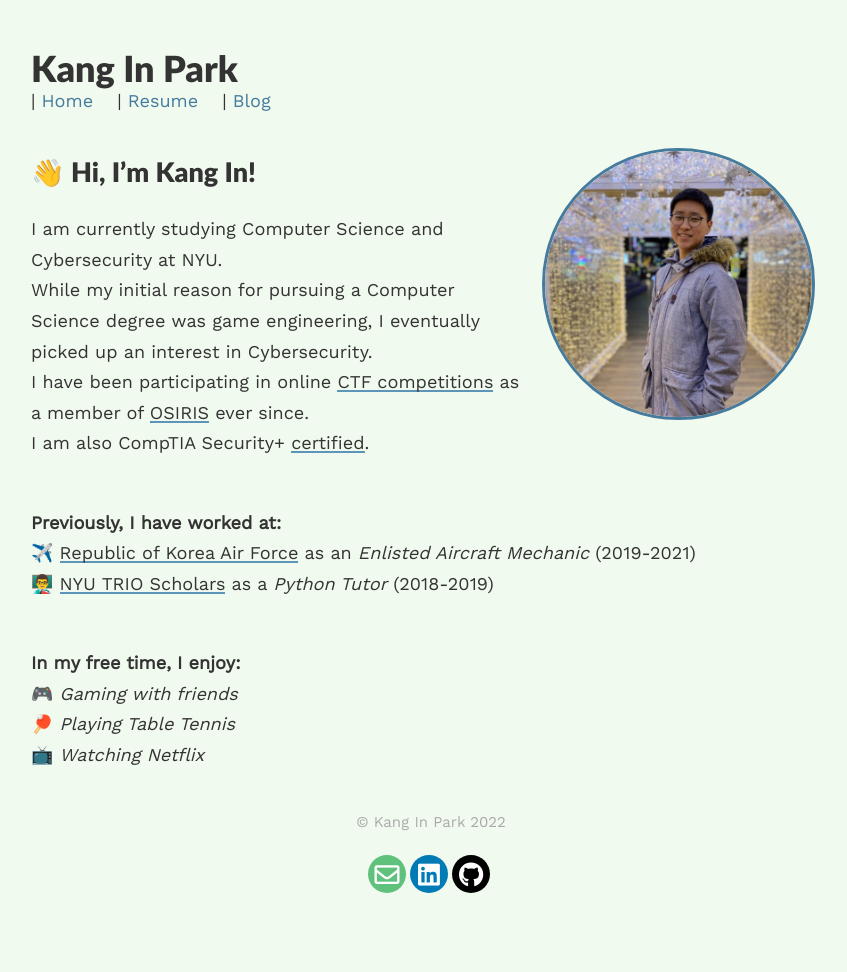
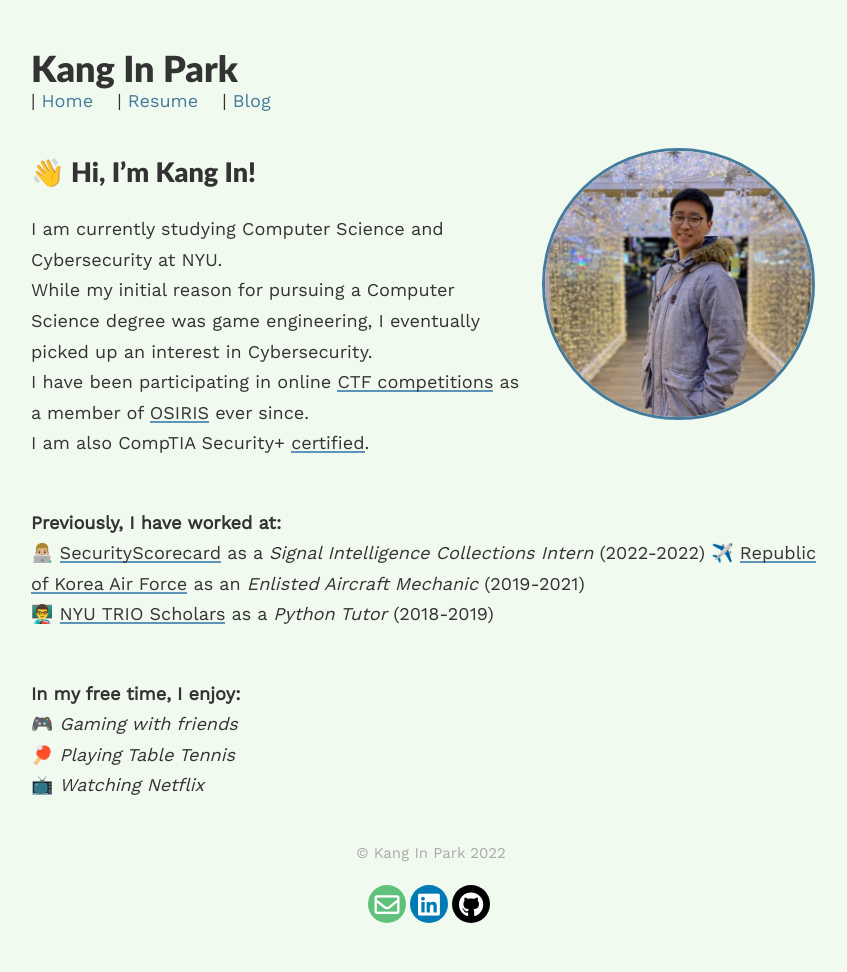
Before and after one commit to kip218/blog, a Jekyll site: the page built from index.md, in a window 1280 px wide. Shown: the whole page, without its empty margins (209-1056 px from the left). Built offline with Jekyll 4.4.1, drawn with Linux system fonts in a browser that asks for light colours; nearby versions of some CDN libraries; our own code applies the rules of GitHub Pages for plain Markdown files.

Commit message:
update SSC internship

```diff
--- a/index.md
+++ b/index.md
@@ -16,6 +16,7 @@
 
 &nbsp;\\
 **Previously, I have worked at:** \\
+👨🏼‍💻 [SecurityScorecard](https://securityscorecard.com/){:target="_blank"} as a *Signal Intelligence Collections Intern* (2022-2022)
 ✈️ [Republic of Korea Air Force](https://en.wikipedia.org/wiki/Republic_of_Korea_Air_Force){:target="_blank"} as an *Enlisted Aircraft Mechanic* (2019-2021) \\
 👨‍🏫 [NYU TRIO Scholars](https://engineering.nyu.edu/academics/support-services/undergraduate/trio-scholars-program/about-trio){:target="_blank"} as a *Python Tutor* (2018-2019)
 
```
